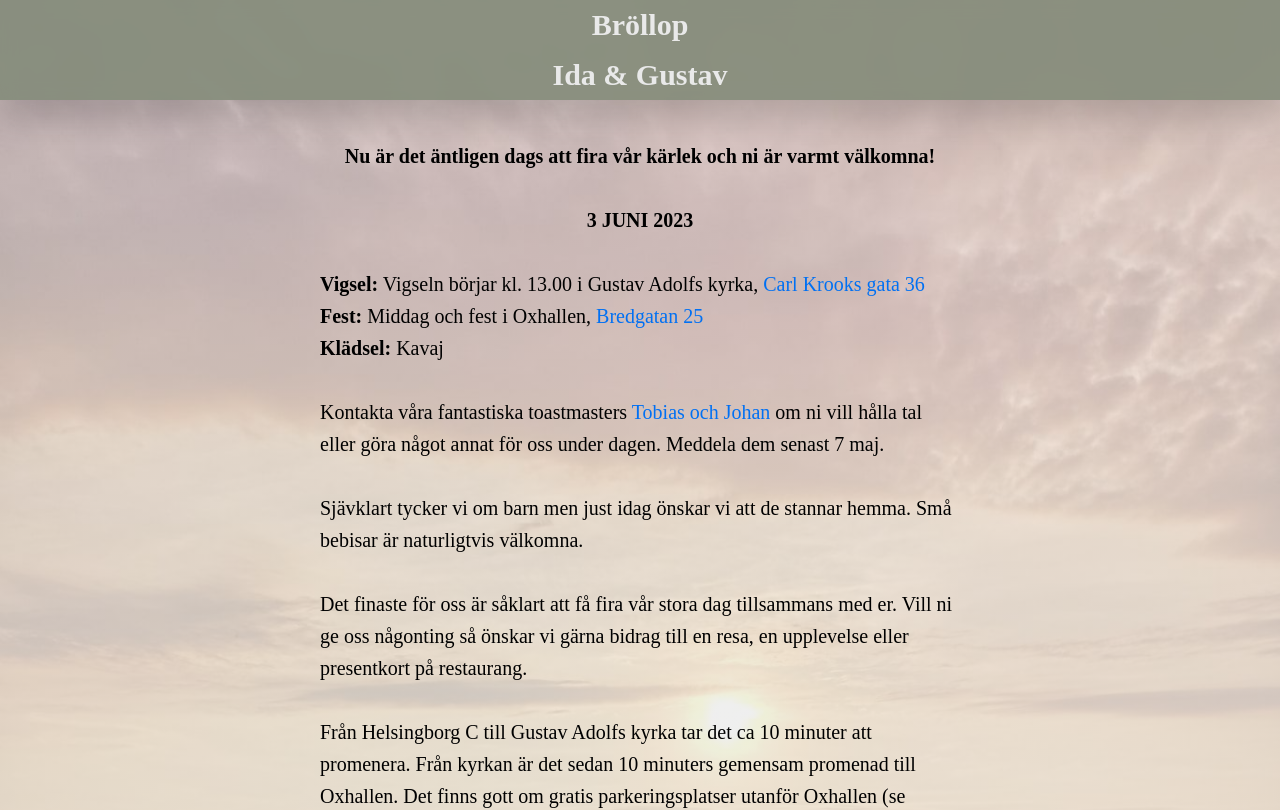
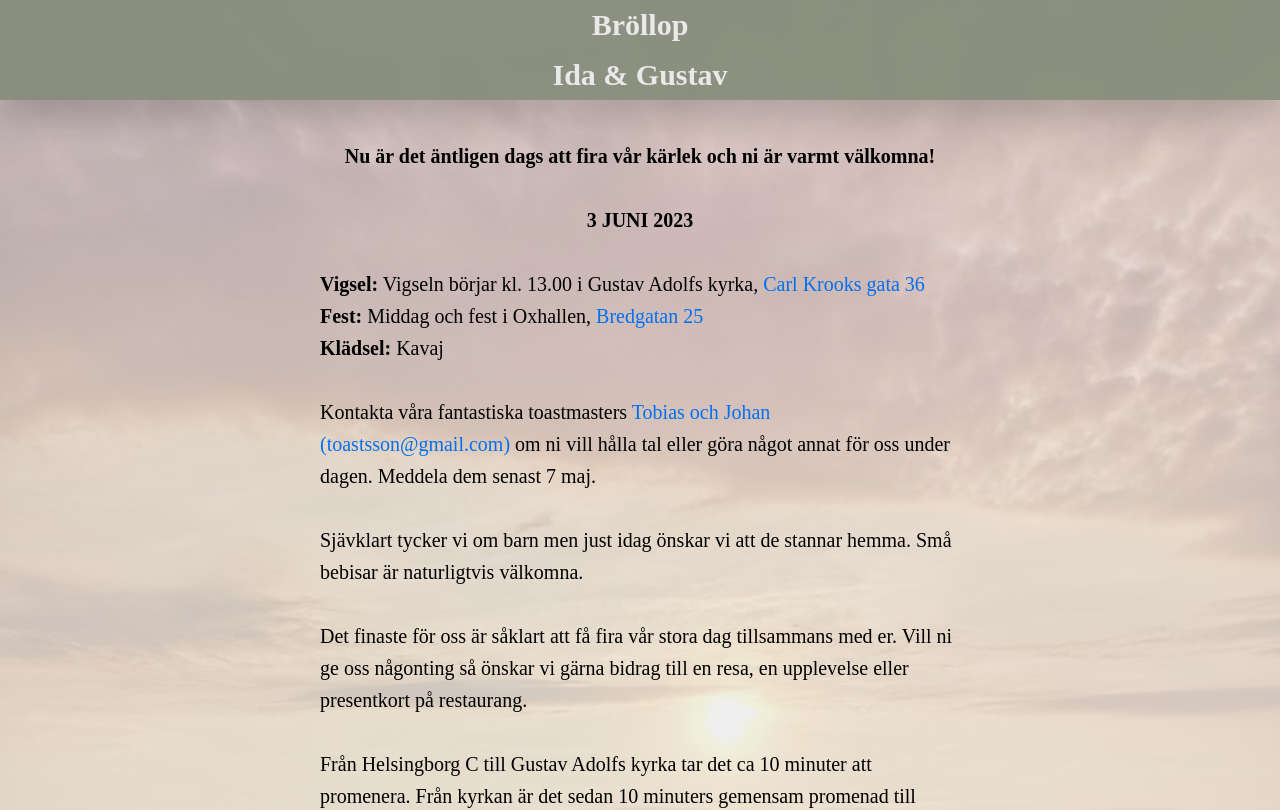
Before and after one commit to jompahl/IdaGurra, a Next.js app: page / in a window 1280 px wide. Shown: the top 810 px of the page. Built offline with nearby package versions, Linux system fonts and the light colour scheme.

Commit message:
added mail

```diff
--- a/pages/index.js
+++ b/pages/index.js
@@ -88,9 +88,11 @@ export default function Home() {
               <b>Klädsel:</b> Kavaj <br></br>
               <br></br>
               Kontakta våra fantastiska toastmasters{" "}
-              <a href="mailto:toastsson@gmail.com">Tobias och Johan</a> om ni
-              vill hålla tal eller göra något annat för oss under dagen. Meddela
-              dem senast 7 maj.
+              <a href="mailto:toastsson@gmail.com">
+                Tobias och Johan (toastsson@gmail.com)
+              </a>{" "}
+              om ni vill hålla tal eller göra något annat för oss under dagen.
+              Meddela dem senast 7 maj.
               <br></br>
               <br></br>
               Sjävklart tycker vi om barn men just idag önskar vi att de stannar
```
